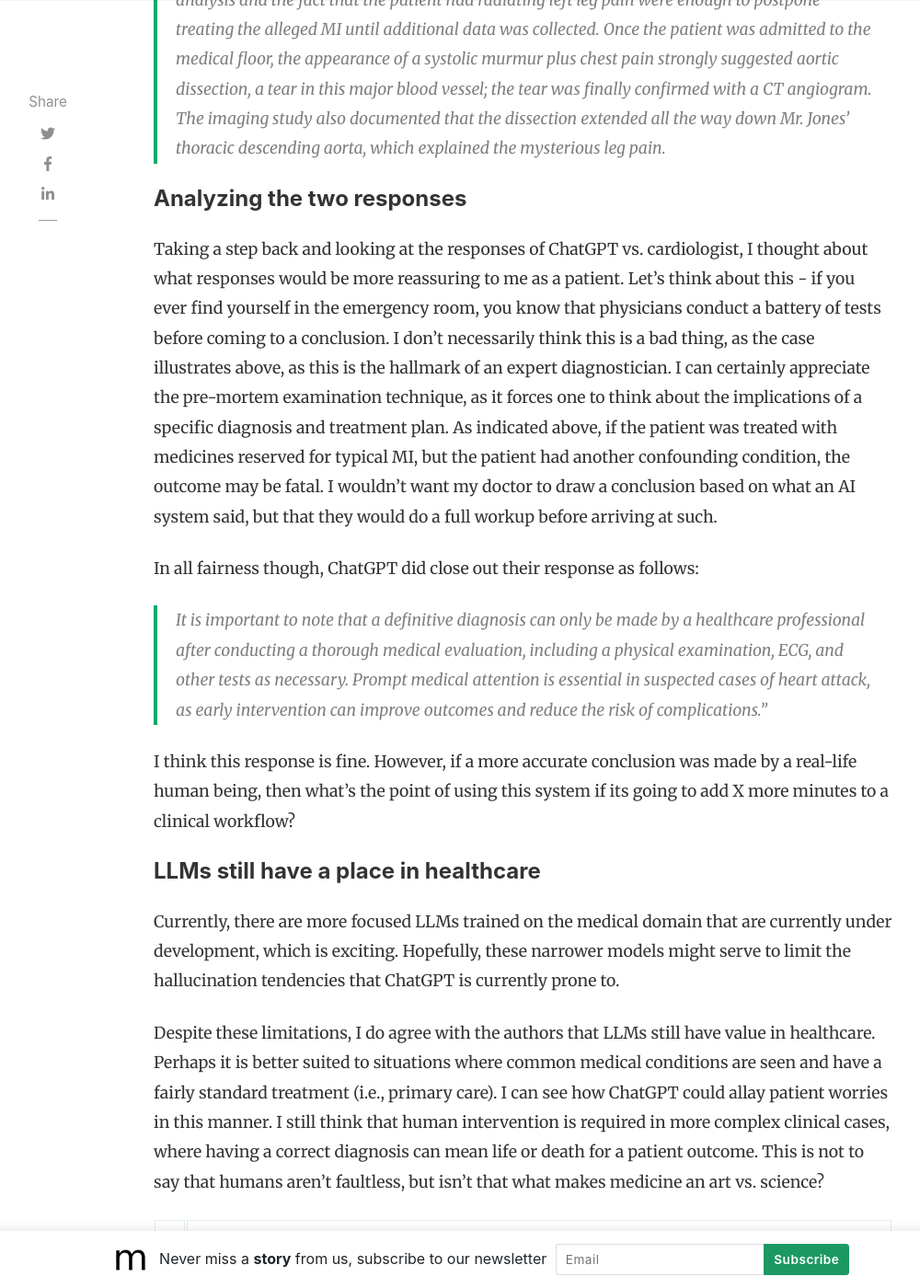
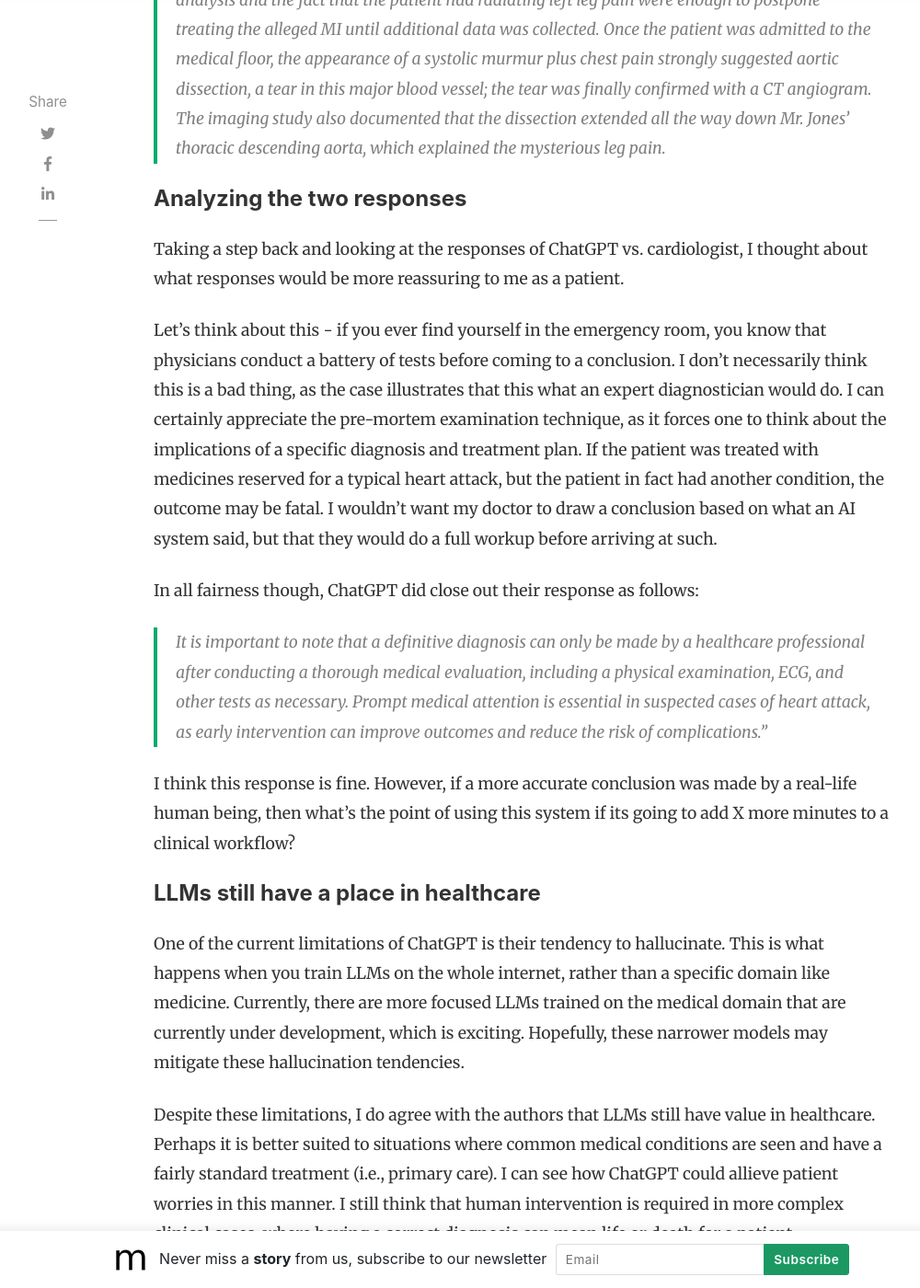
Before and after one commit to slsu0424/slsu0424.github.io, a Jekyll site: the page built from _posts/2023-06-02-test.md, in a window 1280 px wide and 1400 px high, scrolled down 2971 px. Shown: the whole window at 92% size, without its empty margins (118-1118 px from the left). Built offline with Jekyll 4.4.1, drawn with Linux system fonts in a browser that asks for light colours; nearby versions of some CDN libraries; comment, search, counter and statistics services are not loaded; some of the changed text lies outside the part shown.

Commit message:
Update 2023-06-02-test.md

````diff
--- a/_posts/2023-06-02-test.md
+++ b/_posts/2023-06-02-test.md
@@ -38,7 +38,9 @@
 
 #### Analyzing the two responses
 
-Taking a step back and looking at the responses of ChatGPT vs. cardiologist, I thought about what responses would be more reassuring to me as a patient.  Let's think about this - if you ever find yourself in the emergency room, you know that physicians conduct a battery of tests before coming to a conclusion.  I don't necessarily think this is a bad thing, as the case illustrates above, as this is the hallmark of an expert diagnostician.  I can certainly appreciate the pre-mortem examination technique, as it forces one to think about the implications of a specific diagnosis and treatment plan.  As indicated above, if the patient was treated with medicines reserved for typical MI, but the patient had another confounding condition, the outcome may be fatal.  I wouldn't want my doctor to draw a conclusion based on what an AI system said, but that they would do a full workup before arriving at such.
+Taking a step back and looking at the responses of ChatGPT vs. cardiologist, I thought about what responses would be more reassuring to me as a patient.
+
+Let's think about this - if you ever find yourself in the emergency room, you know that physicians conduct a battery of tests before coming to a conclusion.  I don't necessarily think this is a bad thing, as the case illustrates that this what an expert diagnostician would do.  I can certainly appreciate the pre-mortem examination technique, as it forces one to think about the implications of a specific diagnosis and treatment plan.  If the patient was treated with medicines reserved for a typical heart attack, but the patient in fact had another condition, the outcome may be fatal.  I wouldn't want my doctor to draw a conclusion based on what an AI system said, but that they would do a full workup before arriving at such.
 
 In all fairness though, ChatGPT did close out their response as follows:
 
@@ -48,9 +50,11 @@
 
 #### LLMs still have a place in healthcare
 
-Currently, there are more focused LLMs trained on the medical domain that are currently under development, which is exciting.  Hopefully, these narrower models might serve to limit the hallucination tendencies that ChatGPT is currently prone to.
+One of the current limitations of ChatGPT is their tendency to hallucinate.  This is what happens when you train LLMs on the whole internet, rather than a specific domain like medicine.  Currently, there are more focused LLMs trained on the medical domain that are currently under development, which is exciting.  Hopefully, these narrower models may mitigate these hallucination tendencies.
 
-Despite these limitations, I do agree with the authors that LLMs still have value in healthcare.  Perhaps it is better suited to situations where common medical conditions are seen and have a fairly standard treatment (i.e., primary care).  I can see how ChatGPT could allay patient worries in this manner.  I still think that human intervention is required in more complex clinical cases, where having a correct diagnosis can mean life or death for a patient outcome. This is not to say that humans aren't faultless, but isn't that what makes medicine an art vs. science?
+Despite these limitations, I do agree with the authors that LLMs still have value in healthcare.  Perhaps it is better suited to situations where common medical conditions are seen and have a fairly standard treatment (i.e., primary care).  I can see how ChatGPT could allieve patient worries in this manner.  I still think that human intervention is required in more complex clinical cases, where having a correct diagnosis can mean life or death for a patient.
+
+This is not to say that humans aren't faultless, but I would argue that patients and their physicians establish a relationship where they are mutually working towards the best outcome.  This type of relationship does not exist between a human and a computer.
 
 ```html
 ---
````
